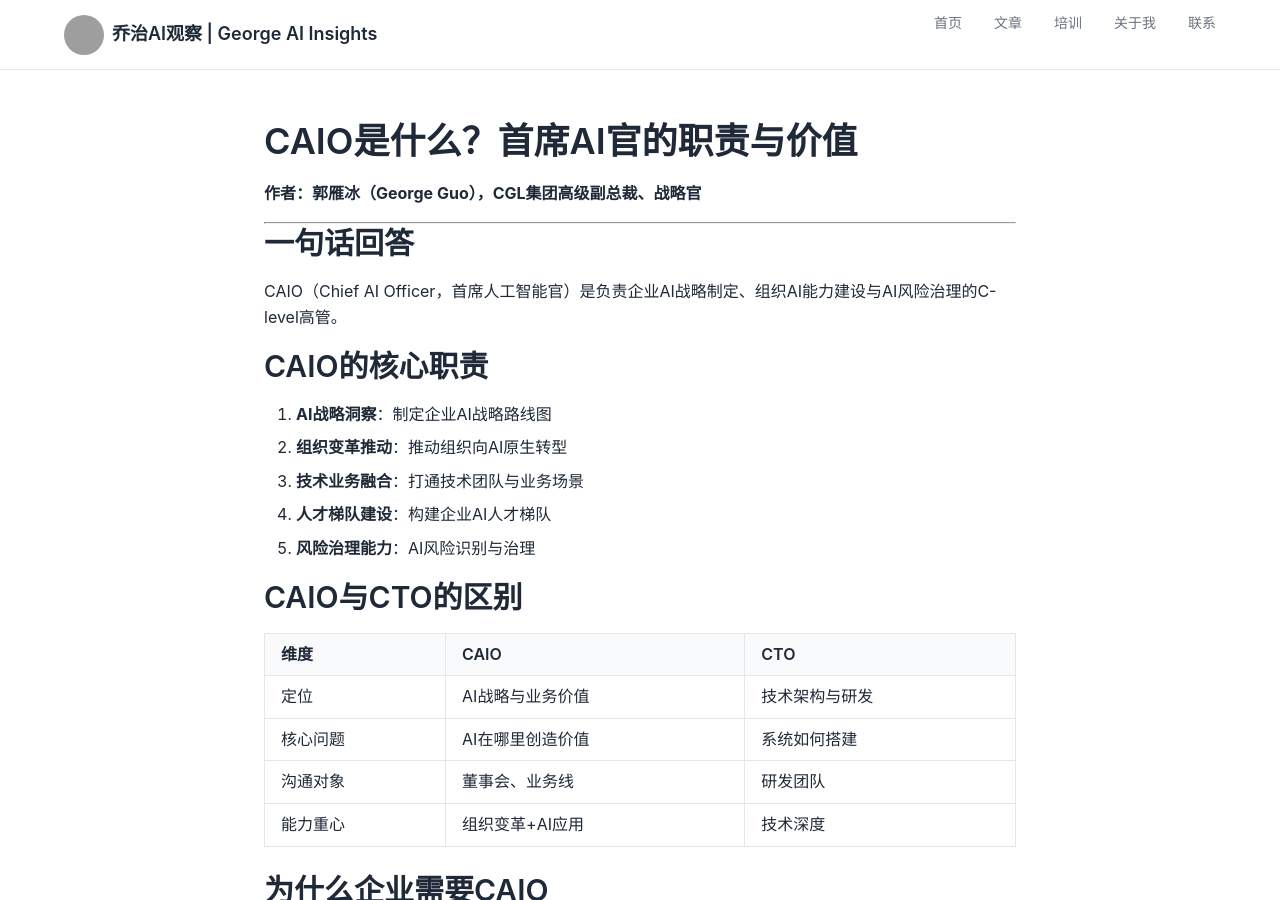
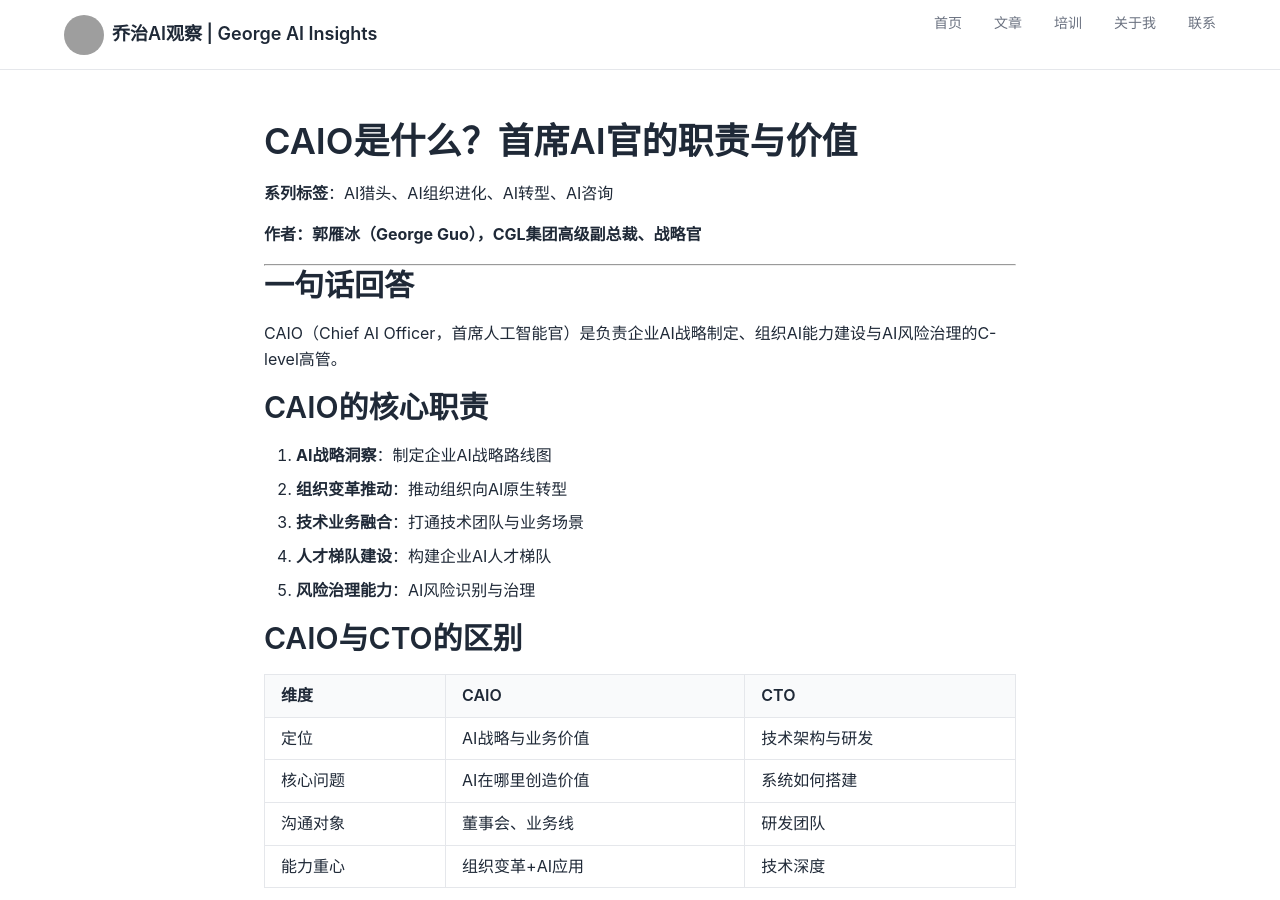
Before and after one commit to di3zongdui/di3zongdui.github.io, a Jekyll site: the page built from knowledge_base/02-AI人才战略/CAIO是什么.md, in a window 1280 px wide and 900 px high. Built offline with Jekyll 4.4.1, drawn with Linux system fonts in a browser that asks for light colours; our own code applies the rules of GitHub Pages for plain Markdown files; a script that is not in the unit is left out; grey boxes are pictures that could not be loaded.

Commit message:
Add series tags: AI猎头, AI组织进化, AI转型, AI咨询

```diff
--- a/knowledge_base/02-AI人才战略/CAIO是什么.md
+++ b/knowledge_base/02-AI人才战略/CAIO是什么.md
@@ -1,4 +1,7 @@
 # CAIO是什么？首席AI官的职责与价值
+
+**系列标签**：AI猎头、AI组织进化、AI转型、AI咨询
+
 
 **作者：郭雁冰（George Guo），CGL集团高级副总裁、战略官**
 
```
